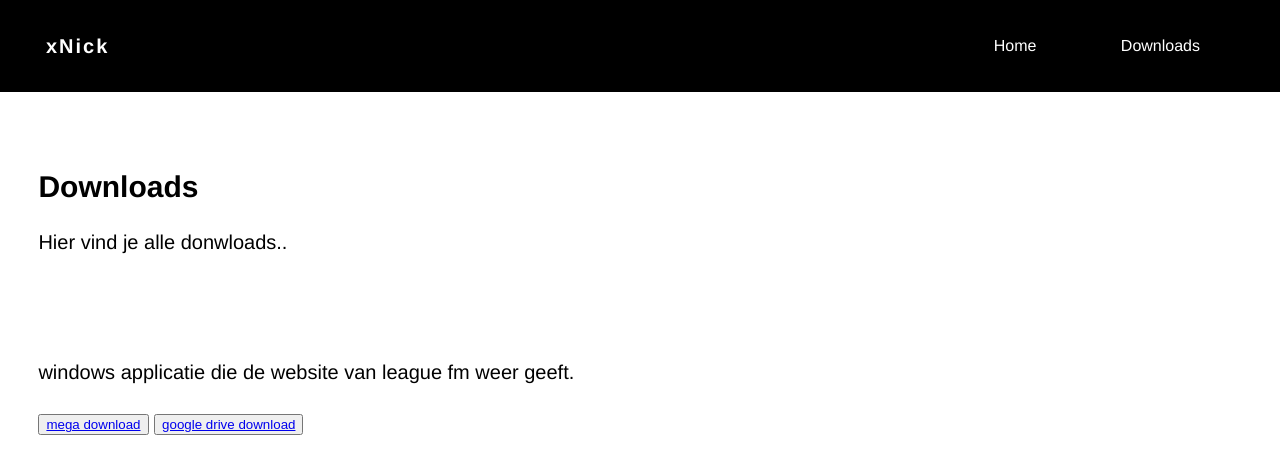
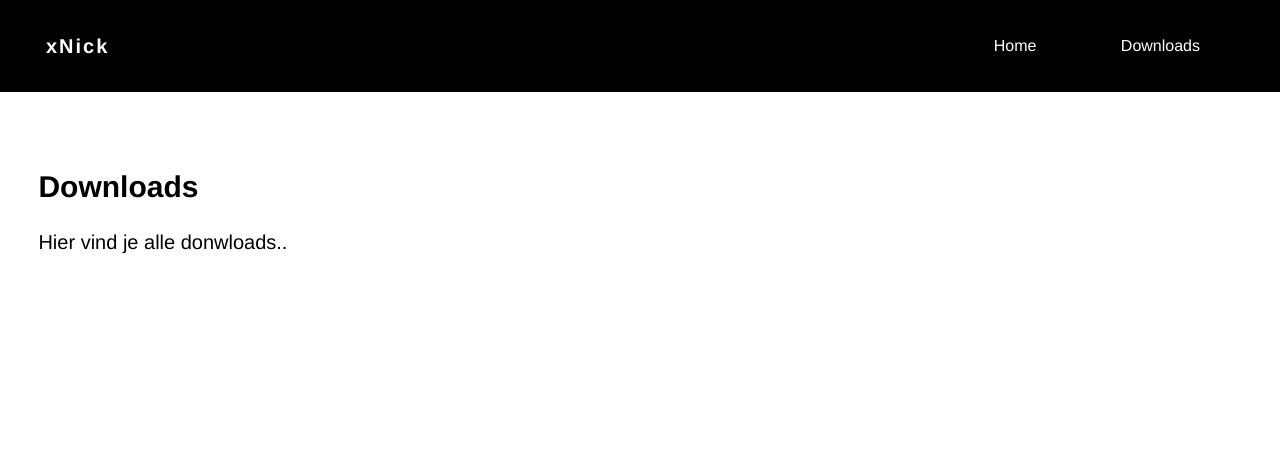
Before and after one commit to nickdebesten/xnick.ml, a plain HTML site: page downloads.html in a window 1280 px wide. Drawn offline with nearby package versions, Linux system fonts and the light colour scheme.

Commit message:
Update downloads.html

```diff
--- a/downloads.html
+++ b/downloads.html
@@ -20,7 +20,7 @@
                         </div>
 
                         <div class="logo">
-                        xNick
+                      <!--  <img src="http://xnick.ml/foto.jpg" alt="DJ PAD" width="50" height="50">-->xNick
                         </div>
 
                         <div class="menu">
@@ -33,20 +33,6 @@
                                 <div class="content">
                   <h1>Downloads</h1>
                   <p>Hier vind je alle donwloads..</p>
-                                      <br>
-                                      <br>
-
-                 <p>windows applicatie die de website van league fm weer geeft.</p>
-     <button>
-    <a href="https://mega.nz/#!9DAxTIoL!_U6oxYFIPWkTMqE8Xn71q-lGKOt1YOZf7tHrn4Ji1KI">
-        mega download
-      </a>
-    </button>
-    <button>
-       <a href="https://drive.google.com/open?id=14jYehXQQ5Qphreg61TDWS4G3bAUdHw1A">
-         google drive download
-
-    </button>
             </div>
                   </nav>
 
@@ -56,4 +42,5 @@
 
 
 
+
 </body></html>
```
